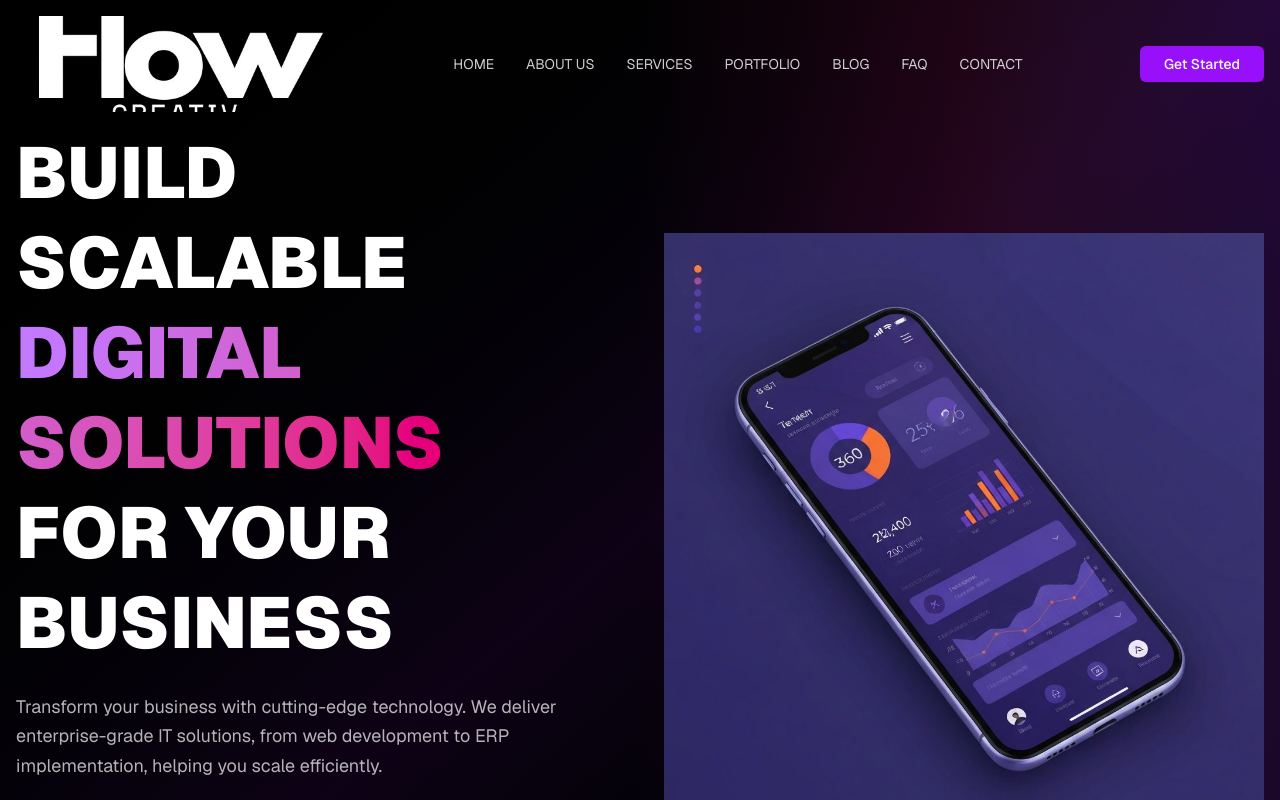
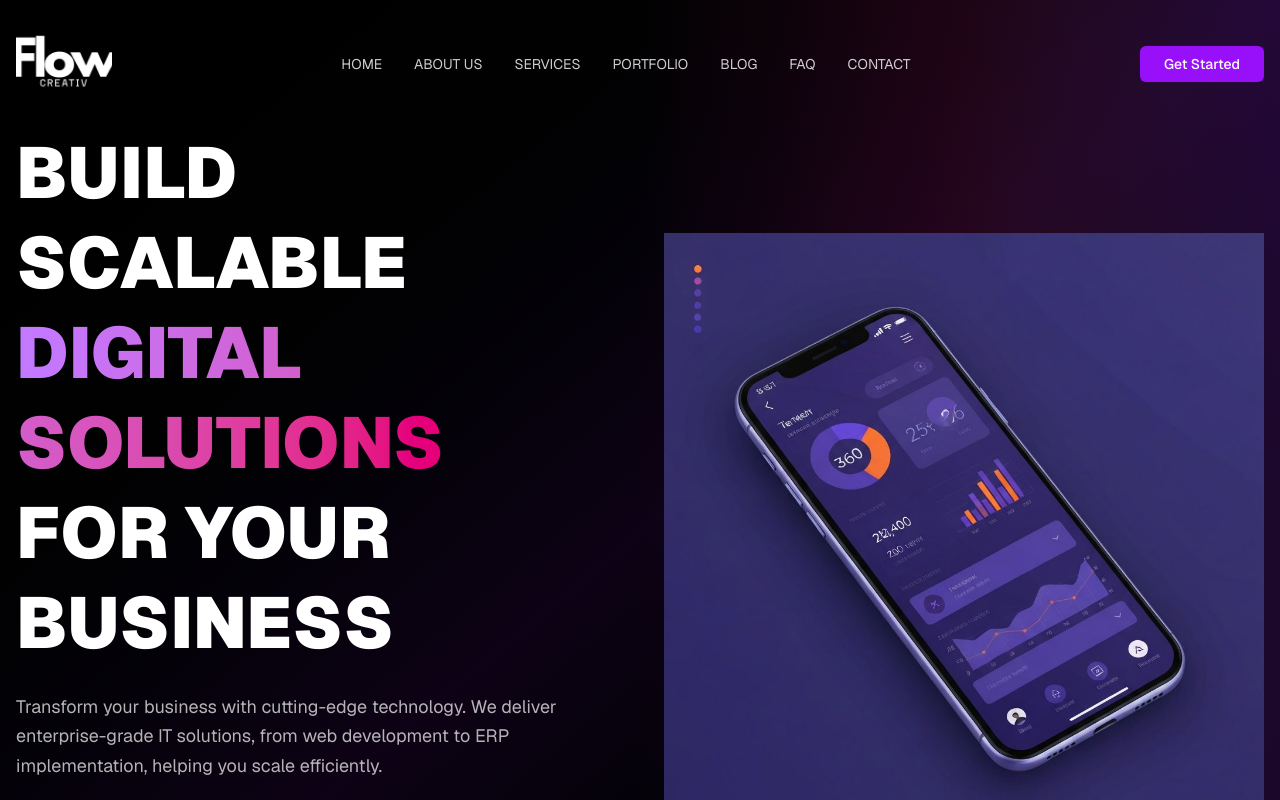
Before and after one commit to cherzs/flowcreativ, a Next.js app: page / in a window 1280 px wide. Shown: the top 800 px of the page. Built offline with nearby package versions, Linux system fonts and the light colour scheme.

Commit message:
Update logo: Maximize size (h-24) and scale-125 to crop whitespace

```diff
--- a/components/header.tsx
+++ b/components/header.tsx
@@ -22,16 +22,15 @@ export default function Header() {
         }`}
     >
       <div className="container mx-auto px-4 py-4 flex items-center justify-between">
-        <Link href="/" className="flex items-center">
-          <div className="relative h-20 w-64 md:h-24 md:w-80 overflow-hidden">
-            <Image
-              src="/logo.png"
-              alt="FlowCreativ Logo"
-              fill
-              className="object-cover object-center"
-              priority
-            />
-          </div>
+        <Link href="/" className="flex items-center overflow-hidden">
+          <Image
+            src="/logo.png"
+            alt="FlowCreativ Logo"
+            width={400}
+            height={120}
+            className="h-20 w-auto md:h-24 object-contain scale-125"
+            priority
+          />
         </Link>
 
         <nav className="hidden md:flex items-center gap-8">
```
